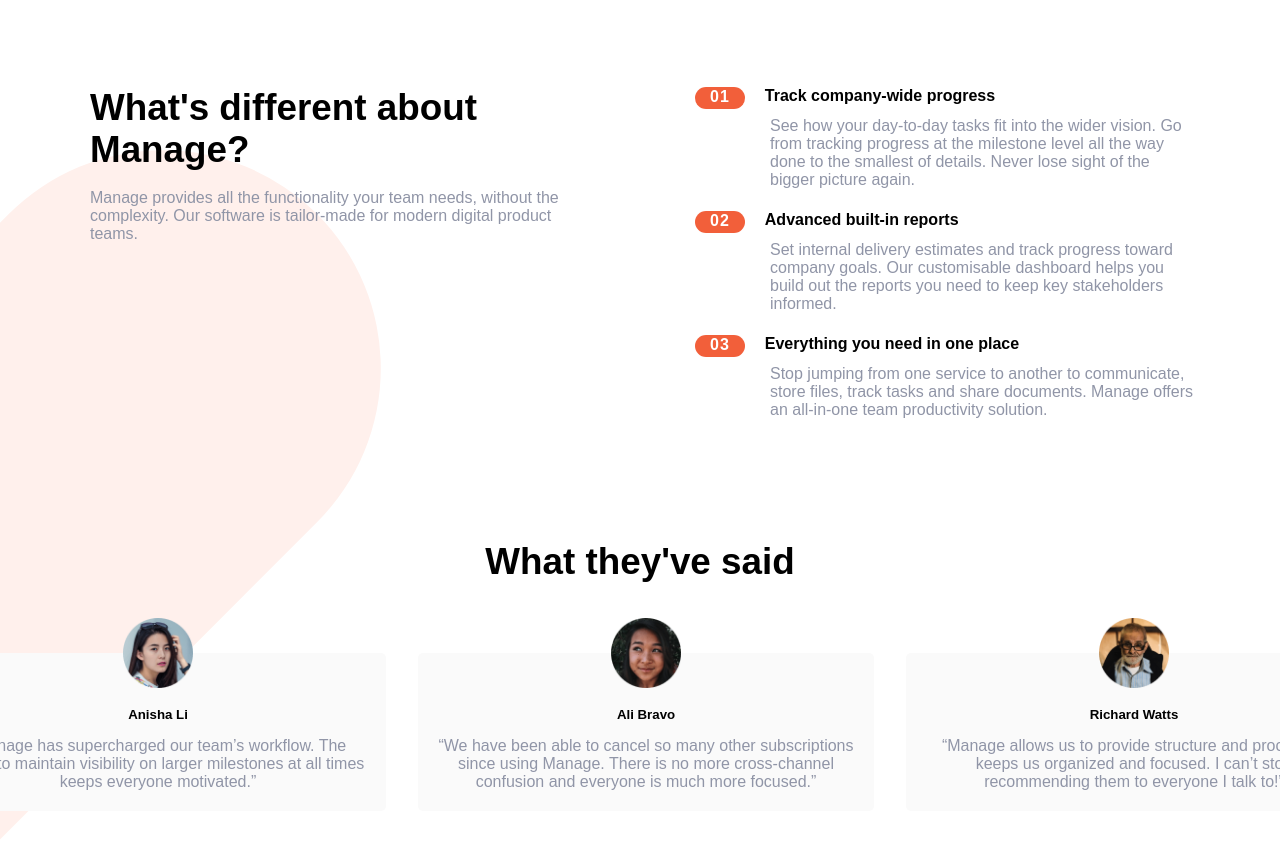
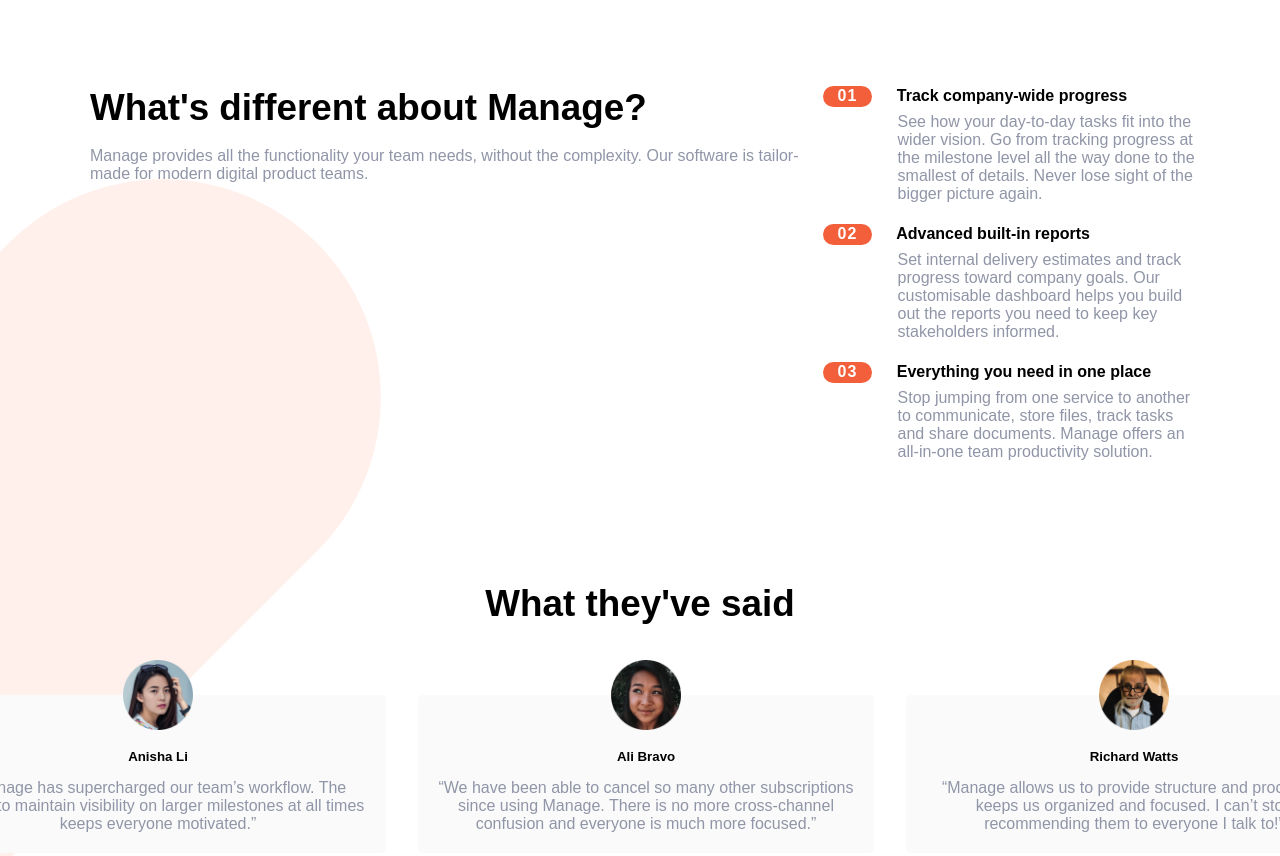
Before and after one commit to Diarrah/FEM-Manage-Landing, a plain HTML site: page index.html in a window 1280 px wide. Shown: the part 659-1515 px from the top of the page. Drawn offline with Linux system fonts and the light colour scheme; a web font is replaced by a local one.

Commit message:
Removed attribute heading div

```diff
--- a/index.html
+++ b/index.html
@@ -49,35 +49,35 @@
     </header>
 
     <div class="different__section justify">
-        <div class="main-different-text">
+        <div class="different-text">
             <h2>What's different about Manage?</h2>
             <br>
             <p>Manage provides all the functionality your team needs, without the complexity. Our software is tailor-made for modern digital product teams.</p>
         </div>
         <div class="attributes-container">
             <div class="attribute">
-                <div class="attribute-heading">
+                <h4>
                     <span class="number">01</span>
-                    <h4>Track company-wide progress</h4>
-                </div>
+                    Track company-wide progress
+                </h4>
                 <p>See how your day-to-day tasks fit into the wider vision. Go from
                     tracking progress at the milestone level all the way done to the
                     smallest of details. Never lose sight of the bigger picture again.</p>
             </div>
             <div class="attribute">
-                <div class="attribute-heading">
+                <h4>
                     <span class="number">02</span>
-                    <h4>Advanced built-in reports</h4>
-                </div>
+                    Advanced built-in reports
+                </h4>
                 <p>Set internal delivery estimates and track progress toward company
                     goals. Our customisable dashboard helps you build out the reports
                     you need to keep key stakeholders informed.</p>
             </div>
             <div class="attribute">
-                <div class="attribute-heading">
+                <h4>
                     <span class="number">03</span>
-                    <h4>Everything you need in one place</h4>
-                </div>
+                    Everything you need in one place
+                </h4>
                 <p>Stop jumping from one service to another to communicate, store files,
                     track tasks and share documents. Manage offers an all-in-one team
                     productivity solution.</p>
@@ -181,7 +181,7 @@
                 <label for="email">
                     <input type="email" id="email" placeholder="Updates in your inbox...">
                 </label>
-                <button class="btn">Go</button>
+                <button class="btn">GO</button>
                 <small class="errorMsg">Please insert a valid email</small>
             </form>
             <small class="copyright">Copyright 2020. All Rights Reserved</small>
```
